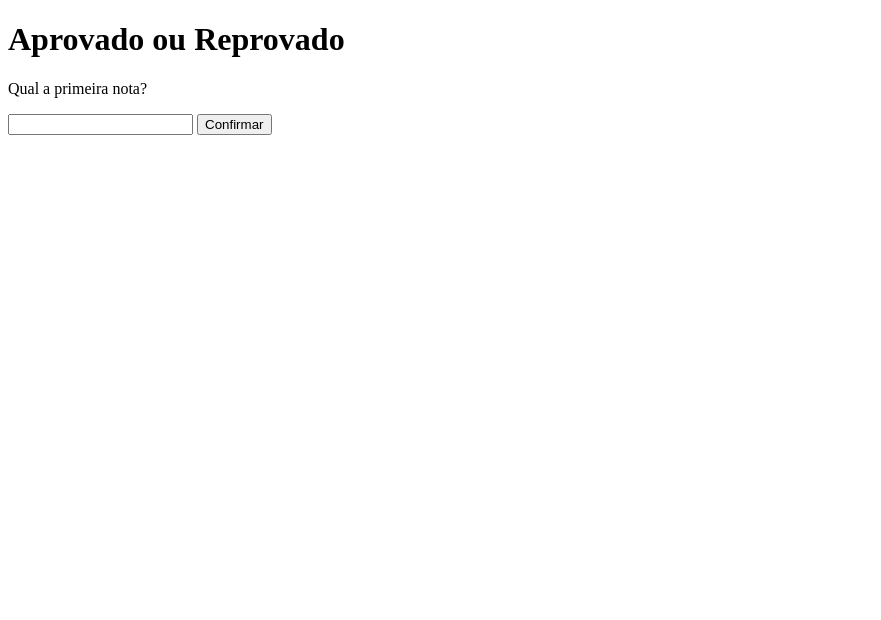
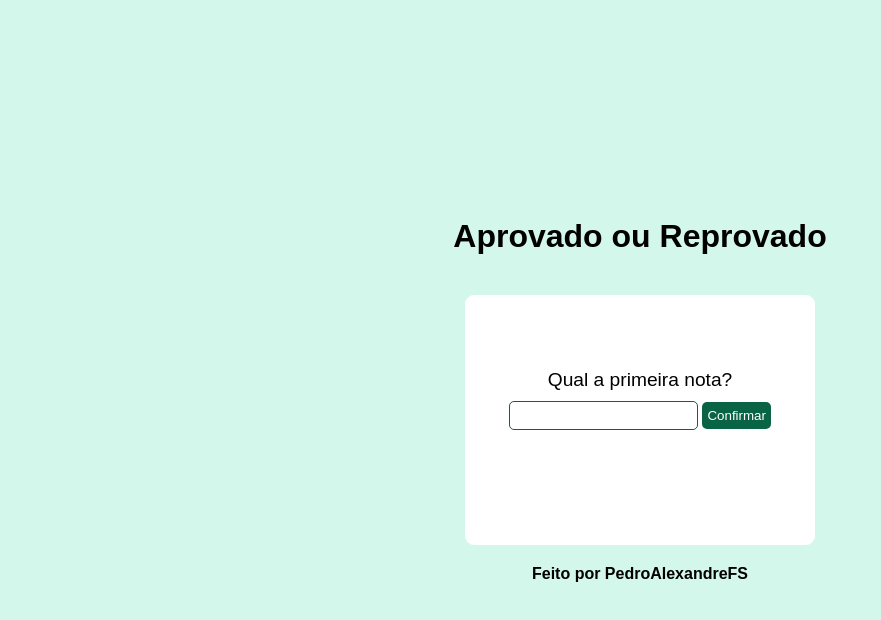
Before and after one commit to PedroAlexandreFS/Estudo-algoritmo-com-js, a plain HTML site: page aprovado-ou-reprovado/index.html in a window 1280 px wide. Shown: the whole page, without its empty margins (0-881 px from the left). Drawn offline with Linux system fonts and the light colour scheme.

Commit message:
Estilizando

```diff
--- a/aprovado-ou-reprovado/index.html
+++ b/aprovado-ou-reprovado/index.html
@@ -1,16 +1,37 @@
 <!DOCTYPE html>
 <html lang="pt-br">
+
 <head>
     <meta charset="UTF-8">
     <meta name="viewport" content="width=device-width, initial-scale=1.0">
+    <link rel="stylesheet" href="style/index.css">
     <title>Aprovado ou Reprovado</title>
 </head>
+
 <body>
-    <h1>Aprovado ou Reprovado</h1>
-    <p id="textoNota"></p>
-    <input id="valorNota" type="text">
-    <button id="btn-confirmar">Confirmar</button>
-    <p id="resposta"></p>
+    <header>
+        <h1>Aprovado ou Reprovado</h1>
+    </header>
+    <main>
+        <section class="sesForm">
+            <form id="formu">
+                <p id="textoNota"></p>
+                <input id="valorNota" type="text">
+                <button id="btn-confirmar">Confirmar</button>
+            </form>
+        </section >
+        <section class="sesResp">
+            <p id="resposta"></p>
+        </section>
+
+    </main>
+    <footer>
+        <p>Feito por PedroAlexandreFS</p>
+    </footer>
+
+
+
     <script src="js/index.js"></script>
 </body>
+
 </html>
--- a/aprovado-ou-reprovado/js/index.js
+++ b/aprovado-ou-reprovado/js/index.js
@@ -39,13 +39,18 @@ let nota2;
 let M;
 
 let controle = 1;
-let botao = document.querySelector('#btn-confirmar');
+let formu = document.querySelector('#formu');
 
 //Escrevendo a pergunta;
 pergunta.innerHTML = `Qual a primeira nota? `
 
+
 //adicionando o evento click no botao
-botao.addEventListener('click', function () {
+formu.addEventListener('submit', function (e) {
+
+   e.preventDefault()
+
+
    if (controle < 2) {
       //quardando o primeiro valor
       nota1 = Number(caixaInput.value);
--- /dev/null
+++ b/aprovado-ou-reprovado/style/index.css
@@ -0,0 +1,89 @@
+* {
+    padding: 0;
+    margin: 0;
+    box-sizing: border-box;
+    font-family: Arial, Helvetica, sans-serif;
+}
+
+body {
+    display: flex;
+    align-items: center;
+    justify-content: center;
+    min-height: 100vh;
+    flex-direction: column;
+    background-color: #d4f7eb;
+
+}
+
+header {
+    padding: 20px;
+    margin-bottom: 20px;
+}
+
+main {
+    background-color: #ffffff;
+    display: flex;
+    flex-direction: column;
+    justify-content: center;
+    max-width: 90%;
+    width: 350px;
+    min-height: 250px;
+    border-radius: 9px;
+}
+
+.sesForm {
+    display: flex;
+    justify-content: center;
+    padding: 20px;
+    margin-bottom: 30px;
+}
+
+
+#textoNota {
+    margin: 10px;
+    font-size: 1.2rem;
+    text-align: center;
+}
+
+.sesForm input {
+    padding: 6px 5px;
+    border-radius: 5px;
+    border: 1px solid #096446;
+
+}
+
+
+input:focus {
+    outline: none;
+    border: 2px solid #025338;
+}
+
+button {
+    padding: 6px 5px;
+    border-radius: 5px;
+    border: none;
+    background-color: #096446;
+    color: #ffffff;
+    transition: all 0.3s ease;
+}
+
+button:hover {
+    transform: scale(1.1);
+    background-color: #10aa77;
+}
+
+button:active {
+    transform: scale(0.9);
+    background-color: #094b35;
+}
+
+.sesResp {
+    text-align: center;
+    padding: 10px;
+    font-weight: bold;
+}
+
+footer {
+    margin: 20px;
+    font-weight: bold;
+}
```
